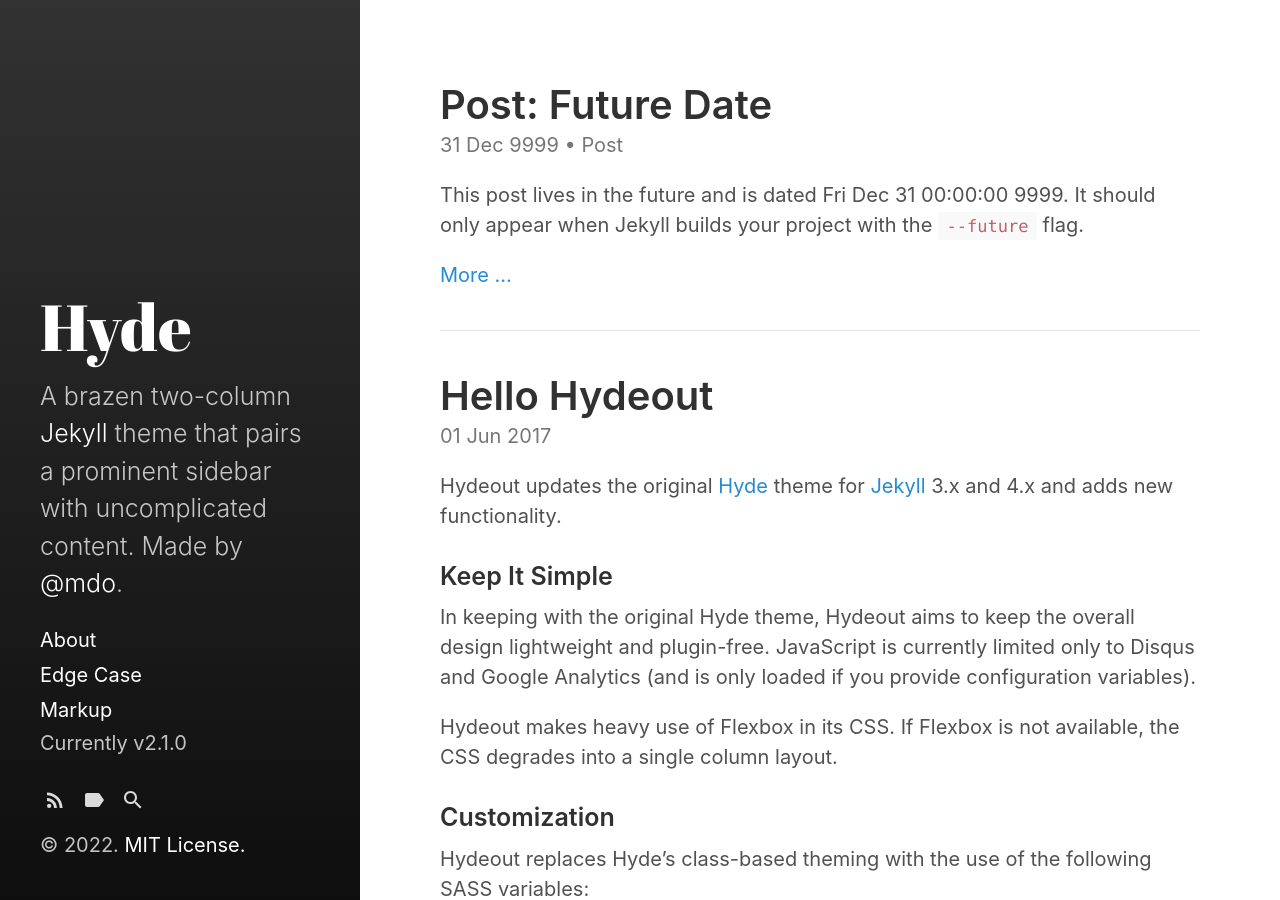
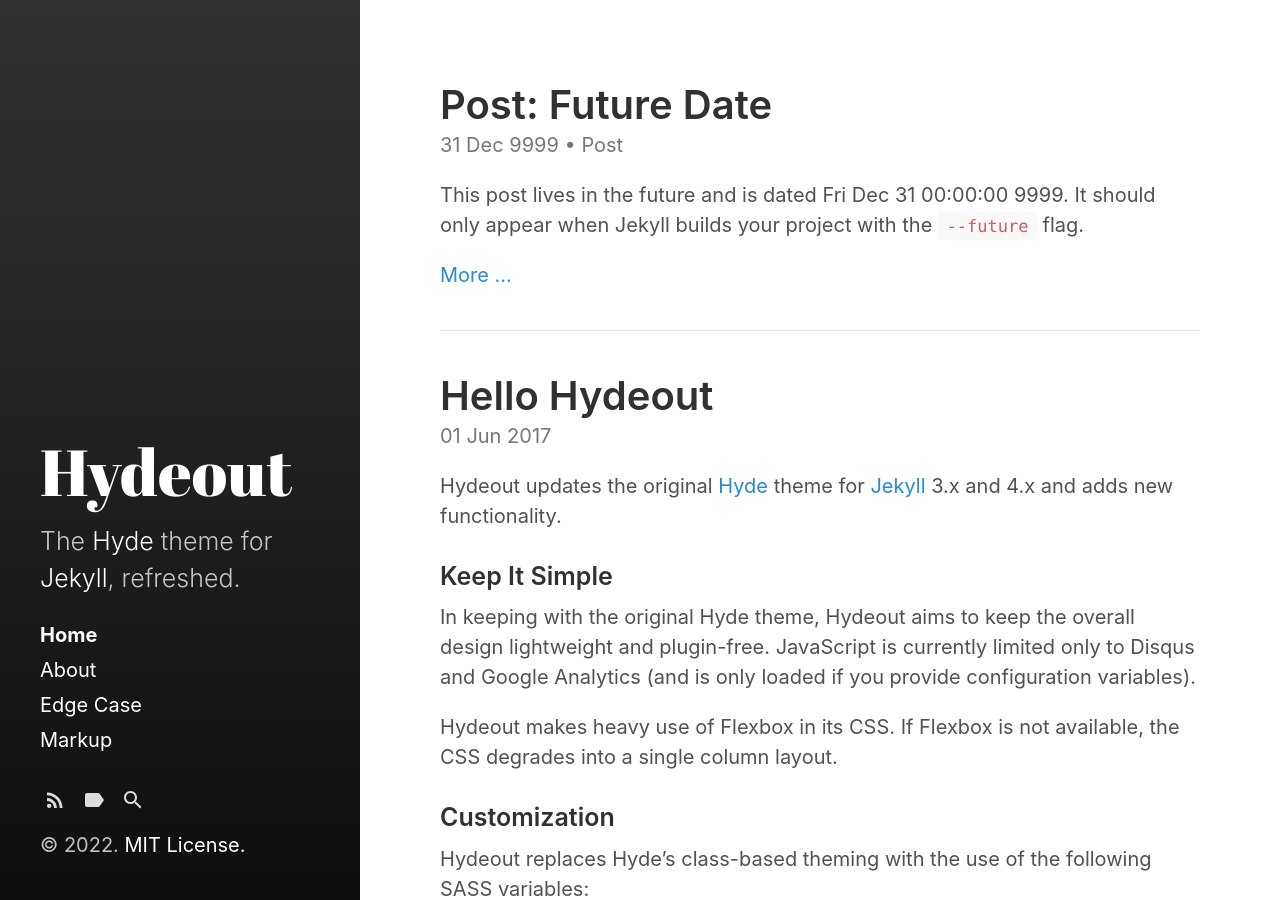
Before and after one commit to alfarzan/plsignore.com, a Jekyll site: the page built from index.html, in a window 1280 px wide and 900 px high. Built offline with Jekyll 4.4.1, drawn with Linux system fonts in a browser that asks for light colours; the list of posts is cut into pages by our own code.

Commit message:
Update _config.yml

```diff
--- a/_config.yml
+++ b/_config.yml
@@ -1,29 +1,35 @@
 # Dependencies
-# markdown:         redcarpet
 markdown:         kramdown
-highlighter:      pygments
-
-# Permalinks
-permalink:        pretty
-# relative_permalinks: true
-
-plugins: [jekyll-paginate]
+highlighter:      rouge
 
 # Setup
-title:            Hyde
+title:            Hydeout
 tagline:          'A Jekyll theme'
-description:      'A brazen two-column <a href="http://jekyllrb.com" target="_blank">Jekyll</a> theme that pairs a prominent sidebar with uncomplicated content. Made by <a href="https://twitter.com/mdo" target="_blank">@mdo</a>.'
-url:              http://hyde.getpoole.com
-baseurl:          /
+description:      'The <a href="http://hyde.getpoole.com" target="_blank">Hyde</a> theme for <a href="http://jekyllrb.com" target="_blank">Jekyll</a>, refreshed.'
+url:              https://fongandrew.github.io
+baseurl:          '/hydeout'
+                  # the optional subpath of your site, e.g. "/blog"
+                  # NB: This applies to all pages in your Jekyll site.
+                  # If you want to move just the blog index pages but keep
+                  # other pages at root, see the paginate_path and
+                  # sidebar_blog_link below.
 
 author:
-  name:           'Mark Otto'
-  url:            https://twitter.com/mdo
+  name:           'Andrew Fong'
+  url:            https://twitter.com/fongandrewc
 
 paginate:         5
+# paginate_path:    '/page:num'
+                    # Or '/blog/page:num' if you want to move your index pages
 
-# Custom vars
-version:          2.1.0
+plugins:
+  - jekyll-feed
+  - jekyll-gist
+  - jekyll-paginate
 
-github:
-  repo:           https://github.com/poole/hyde
+# Sidebar link settings
+sidebar_home_link:  true
+# sidebar_blog_link:  '/blog'   # By default, your home page is your blog
+                                # page. If you change your paginate_path,
+                                # set this to the root of the paginate_path
+                                # to enable a separate blog link.
```
